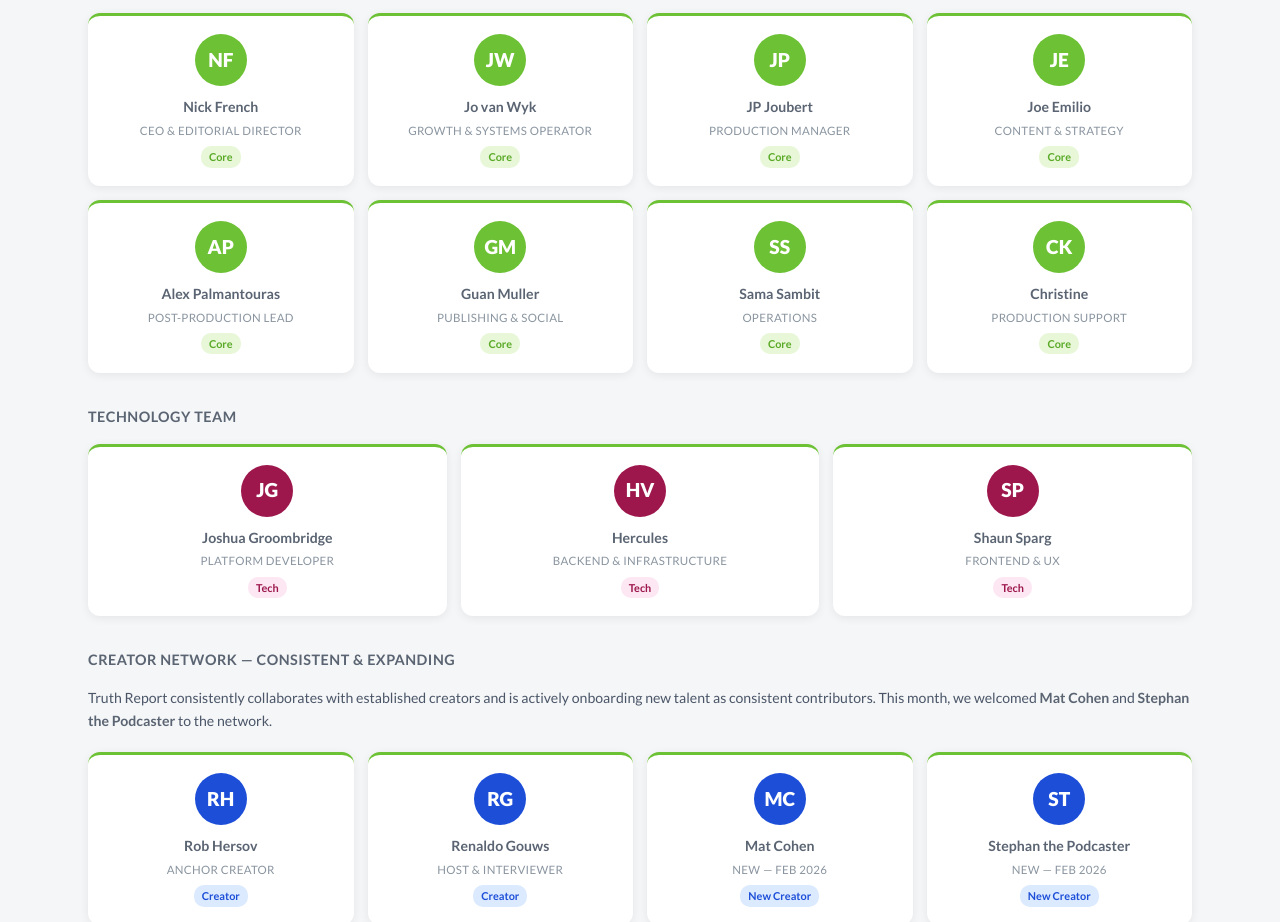
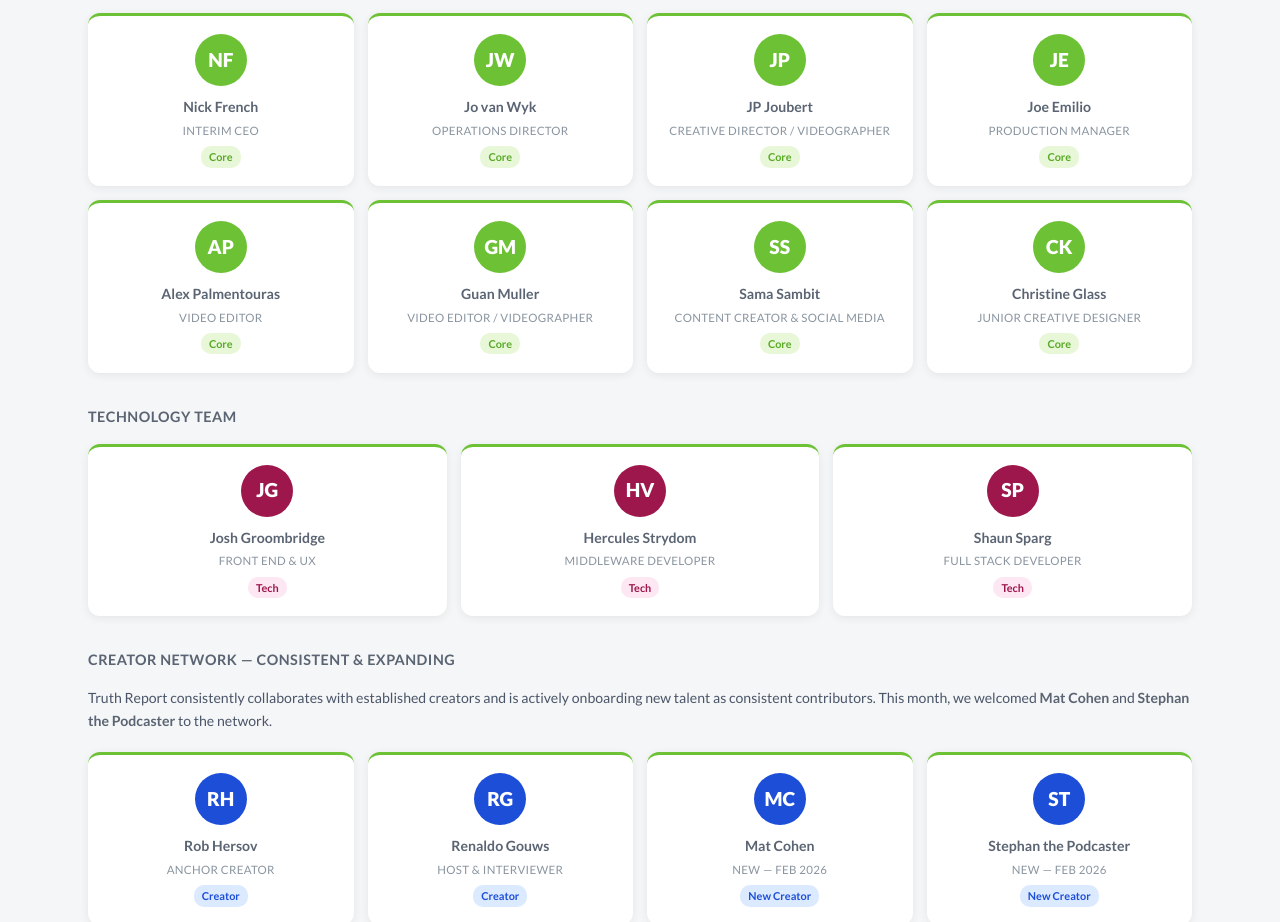
Before and after one commit to JoTruth/truth-report-investor-update, a plain HTML site: page index.html in a window 1280 px wide. Shown: the part 6424-7346 px from the top of the page. Drawn offline with nearby package versions, Linux system fonts and the light colour scheme.

Commit message:
Correct all team names and roles; add Mike Saunders CTO

```diff
--- a/index.html
+++ b/index.html
@@ -717,49 +717,49 @@
     <div class="team-card">
       <div class="team-avatar">NF</div>
       <div class="team-name">Nick French</div>
-      <div class="team-role">CEO &amp; Editorial Director</div>
+      <div class="team-role">Interim CEO</div>
       <div class="team-type core">Core</div>
     </div>
     <div class="team-card">
       <div class="team-avatar">JW</div>
       <div class="team-name">Jo van Wyk</div>
-      <div class="team-role">Growth &amp; Systems Operator</div>
+      <div class="team-role">Operations Director</div>
       <div class="team-type core">Core</div>
     </div>
     <div class="team-card">
       <div class="team-avatar">JP</div>
       <div class="team-name">JP Joubert</div>
-      <div class="team-role">Production Manager</div>
+      <div class="team-role">Creative Director / Videographer</div>
       <div class="team-type core">Core</div>
     </div>
     <div class="team-card">
       <div class="team-avatar">JE</div>
       <div class="team-name">Joe Emilio</div>
-      <div class="team-role">Content &amp; Strategy</div>
+      <div class="team-role">Production Manager</div>
       <div class="team-type core">Core</div>
     </div>
     <div class="team-card">
       <div class="team-avatar">AP</div>
-      <div class="team-name">Alex Palmantouras</div>
-      <div class="team-role">Post-Production Lead</div>
+      <div class="team-name">Alex Palmentouras</div>
+      <div class="team-role">Video Editor</div>
       <div class="team-type core">Core</div>
     </div>
     <div class="team-card">
       <div class="team-avatar">GM</div>
       <div class="team-name">Guan Muller</div>
-      <div class="team-role">Publishing &amp; Social</div>
+      <div class="team-role">Video Editor / Videographer</div>
       <div class="team-type core">Core</div>
     </div>
     <div class="team-card">
       <div class="team-avatar">SS</div>
       <div class="team-name">Sama Sambit</div>
-      <div class="team-role">Operations</div>
+      <div class="team-role">Content Creator &amp; Social Media</div>
       <div class="team-type core">Core</div>
     </div>
     <div class="team-card">
       <div class="team-avatar">CK</div>
-      <div class="team-name">Christine</div>
-      <div class="team-role">Production Support</div>
+      <div class="team-name">Christine Glass</div>
+      <div class="team-role">Junior Creative Designer</div>
       <div class="team-type core">Core</div>
     </div>
   </div>
@@ -769,20 +769,20 @@
   <div class="team-grid" style="grid-template-columns: repeat(3, 1fr);">
     <div class="team-card">
       <div class="team-avatar" style="background:#9d174d;">JG</div>
-      <div class="team-name">Joshua Groombridge</div>
-      <div class="team-role">Platform Developer</div>
+      <div class="team-name">Josh Groombridge</div>
+      <div class="team-role">Front End &amp; UX</div>
       <div class="team-type tech">Tech</div>
     </div>
     <div class="team-card">
       <div class="team-avatar" style="background:#9d174d;">HV</div>
-      <div class="team-name">Hercules</div>
-      <div class="team-role">Backend &amp; Infrastructure</div>
+      <div class="team-name">Hercules Strydom</div>
+      <div class="team-role">Middleware Developer</div>
       <div class="team-type tech">Tech</div>
     </div>
     <div class="team-card">
       <div class="team-avatar" style="background:#9d174d;">SP</div>
       <div class="team-name">Shaun Sparg</div>
-      <div class="team-role">Frontend &amp; UX</div>
+      <div class="team-role">Full Stack Developer</div>
       <div class="team-type tech">Tech</div>
     </div>
   </div>
```
